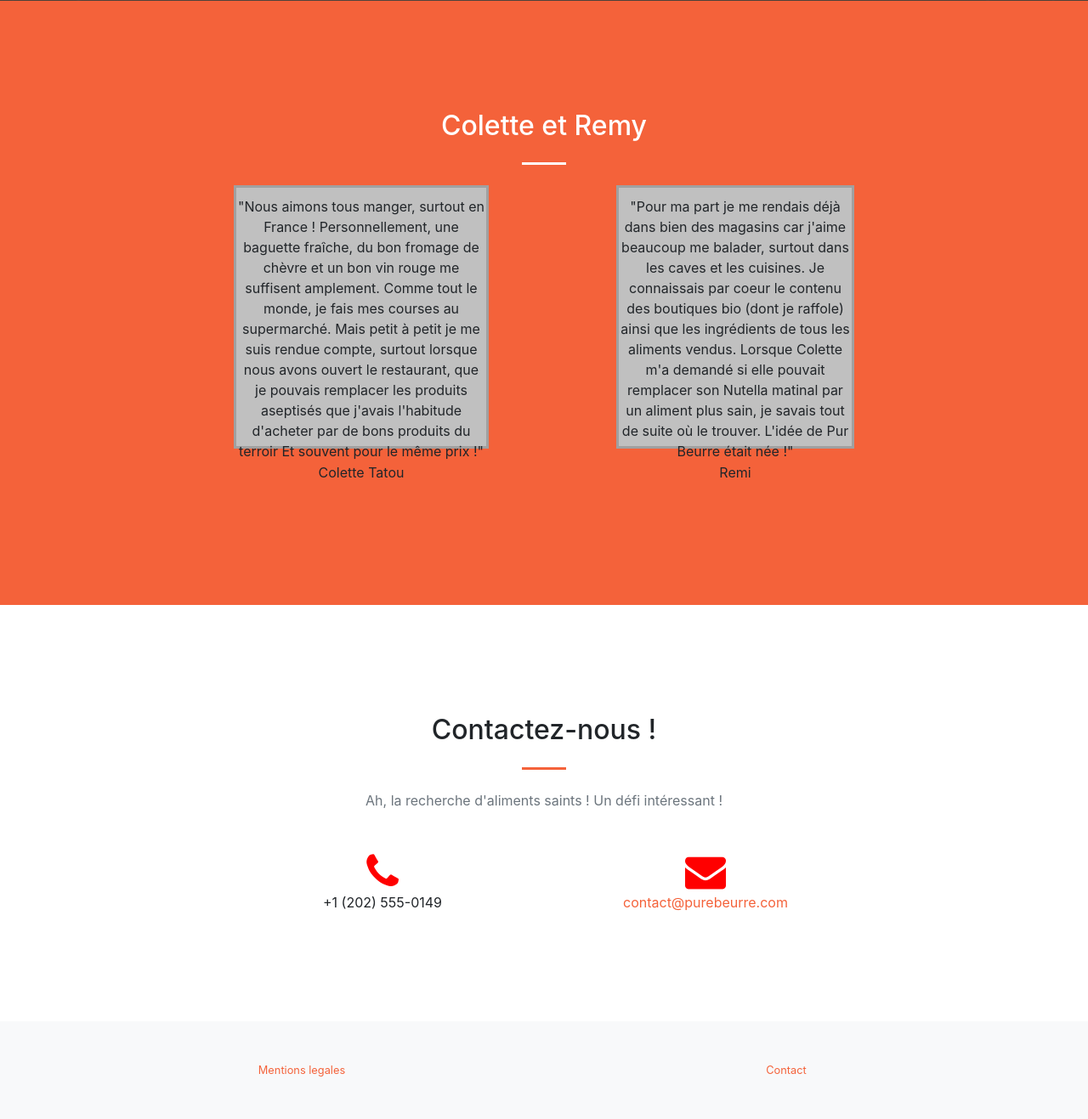
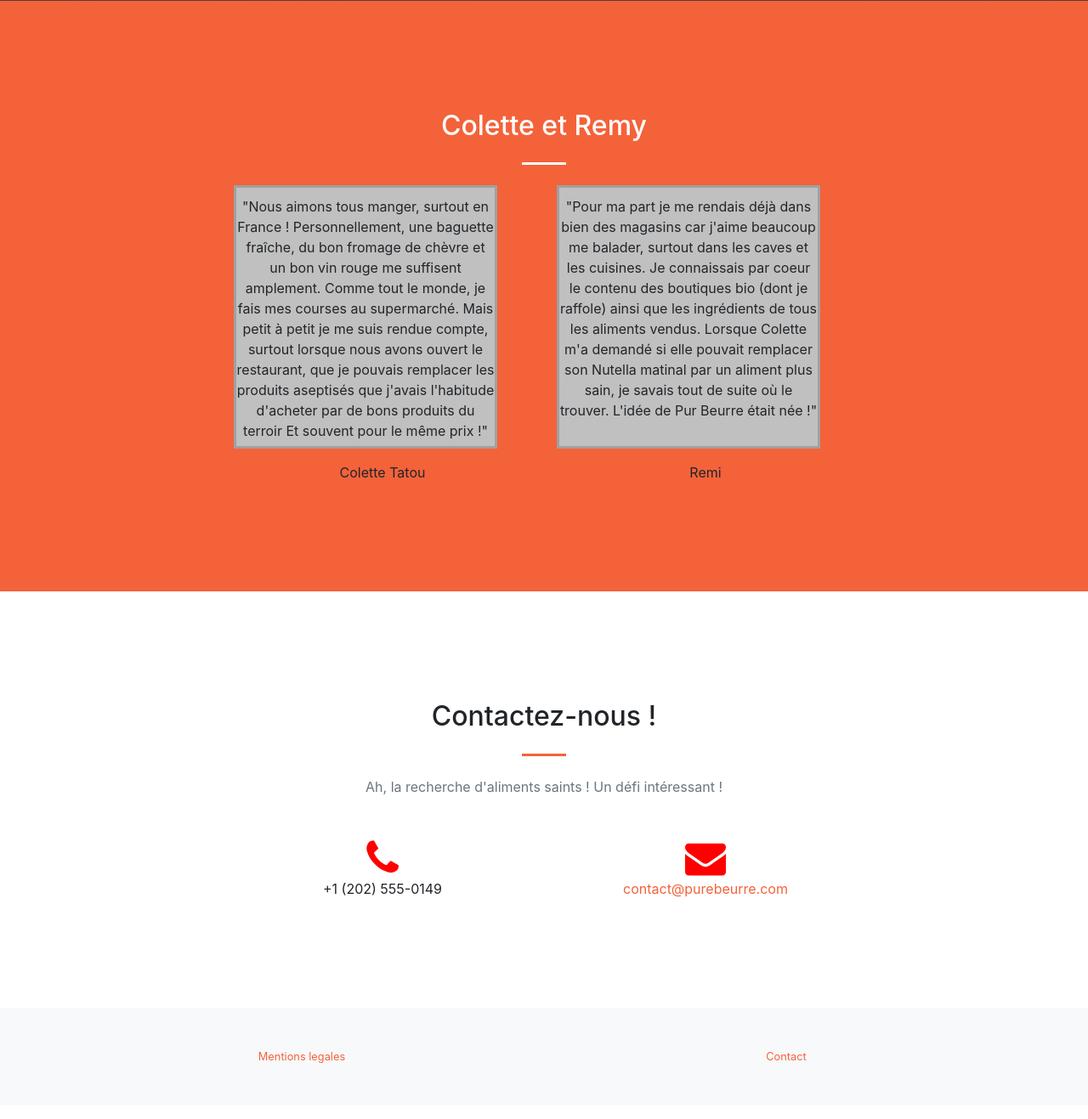
Before and after one commit to SergeNanou/pur_beur_django, a Django app: page / in a window 1280 px wide. Shown: the part 799-2116 px from the top of the page at 85% size. After the commit the page ends 2050 px from the top, so only its background shows below. Run offline with Django 3.2, Linux system fonts and the light colour scheme; some libraries are stand-ins or nearby versions.

Commit message:
deploy_5

```diff
--- a/templates/ind_acceuil.html
+++ b/templates/ind_acceuil.html
@@ -107,12 +107,15 @@
         <div class="col-lg-8 text-center">
           <h2 class="text-white mt-0">Colette et Remy</h2>
           <hr class="divider light my-4">
-          <p class="text-white-50 mb-4"> <div style="float: left;"><p style="width: 300px; height: 310px; padding-top:10px; padding-bottom:10px;border: 3px solid #A0A0A0; text-align: center;background: #C0C0C0; ">   "Nous aimons tous manger, surtout en France ! Personnellement, une baguette fraîche, du bon fromage de chèvre et un bon vin rouge me suffisent amplement. Comme tout le monde, je fais mes courses au supermarché. Mais petit à petit je me suis rendue compte, surtout lorsque nous avons ouvert le restaurant, que je pouvais remplacer les produits aseptisés que j'avais l'habitude d'acheter par de bons produits du terroir Et souvent pour le même prix !"  </p> <p> Colette Tatou</p> </div></p>
+        </div>
+      </div>
+      <div class="row justify-content-center">
+          <div class = "col-lg-4"><p style="width: 310px; height: 310px; padding-top:10px; padding-bottom:10px;border: 3px solid #A0A0A0; text-align: center;background: #C0C0C0; ">   "Nous aimons tous manger, surtout en France ! Personnellement, une baguette fraîche, du bon fromage de chèvre et un bon vin rouge me suffisent amplement. Comme tout le monde, je fais mes courses au supermarché. Mais petit à petit je me suis rendue compte, surtout lorsque nous avons ouvert le restaurant, que je pouvais remplacer les produits aseptisés que j'avais l'habitude d'acheter par de bons produits du terroir Et souvent pour le même prix !"  </p> <div class="text-center"> Colette Tatou</div> </div>
 
-          <div style="float: right;"> <p style="width: 280px; height: 310px;  padding-top:10px; padding-bottom:10px;border: 3px solid #A0A0A0; text-align: center;background: #C0C0C0; right:40px; ">
-          "Pour ma part je me rendais déjà dans bien des magasins car j'aime beaucoup me balader, surtout dans les caves et les cuisines. Je connaissais par coeur le contenu des boutiques bio (dont je raffole) ainsi que les ingrédients de tous les aliments vendus. Lorsque Colette m'a demandé si elle pouvait remplacer son Nutella matinal par un aliment plus sain, je savais tout de suite où le trouver. L'idée de Pur Beurre était née !"</p> <p> Remi </p></p>
+          <div class = "col-lg-4"> <p style="width: 310px; height: 310px;  padding-top:10px; padding-bottom:10px;border: 3px solid #A0A0A0; text-align: center;background: #C0C0C0;">
+          "Pour ma part je me rendais déjà dans bien des magasins car j'aime beaucoup me balader, surtout dans les caves et les cuisines. Je connaissais par coeur le contenu des boutiques bio (dont je raffole) ainsi que les ingrédients de tous les aliments vendus. Lorsque Colette m'a demandé si elle pouvait remplacer son Nutella matinal par un aliment plus sain, je savais tout de suite où le trouver. L'idée de Pur Beurre était née !"</p> <div class="text-center"> Remi</div></div>
 
-        </div>
+
       </div>
     </div>
   </section>
```
